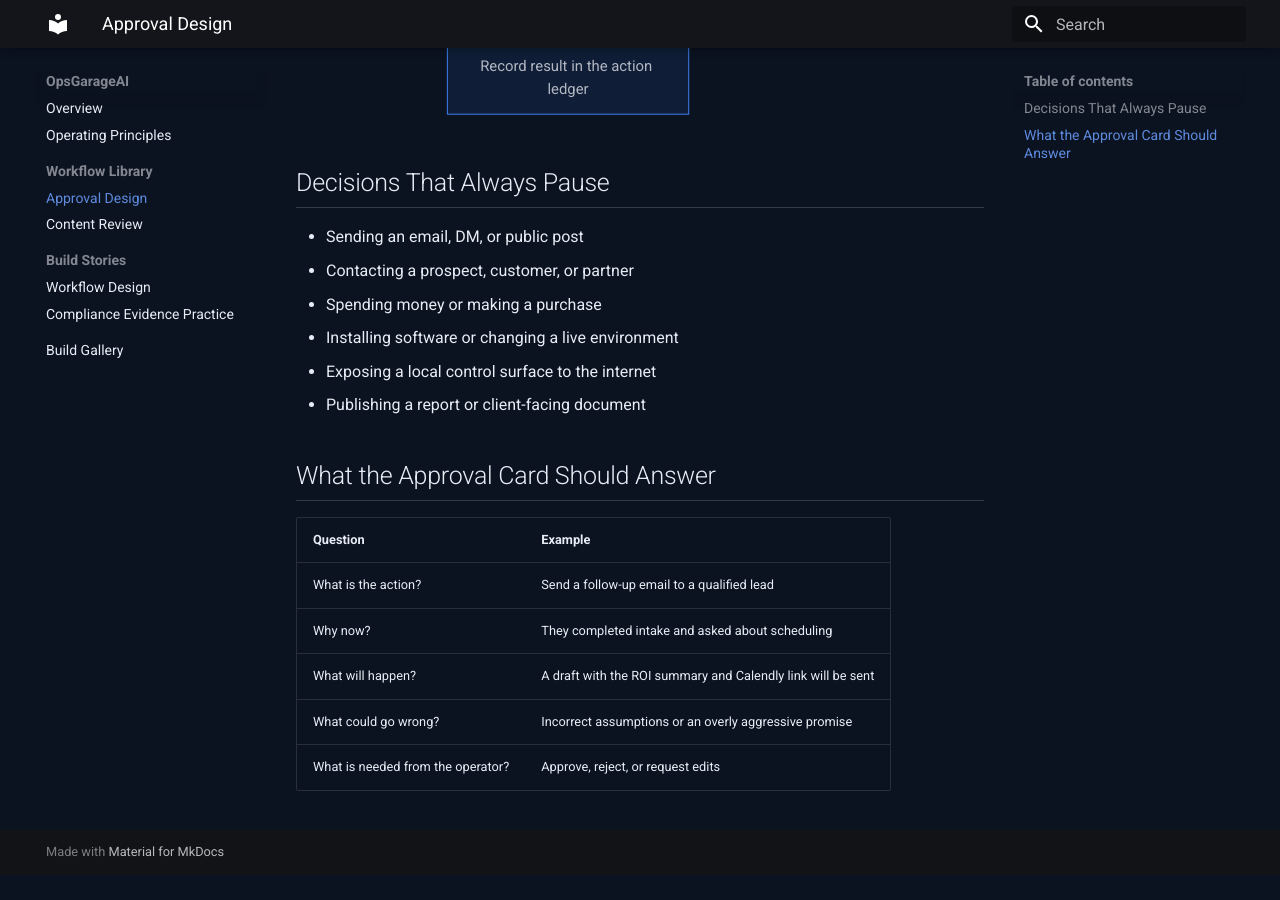
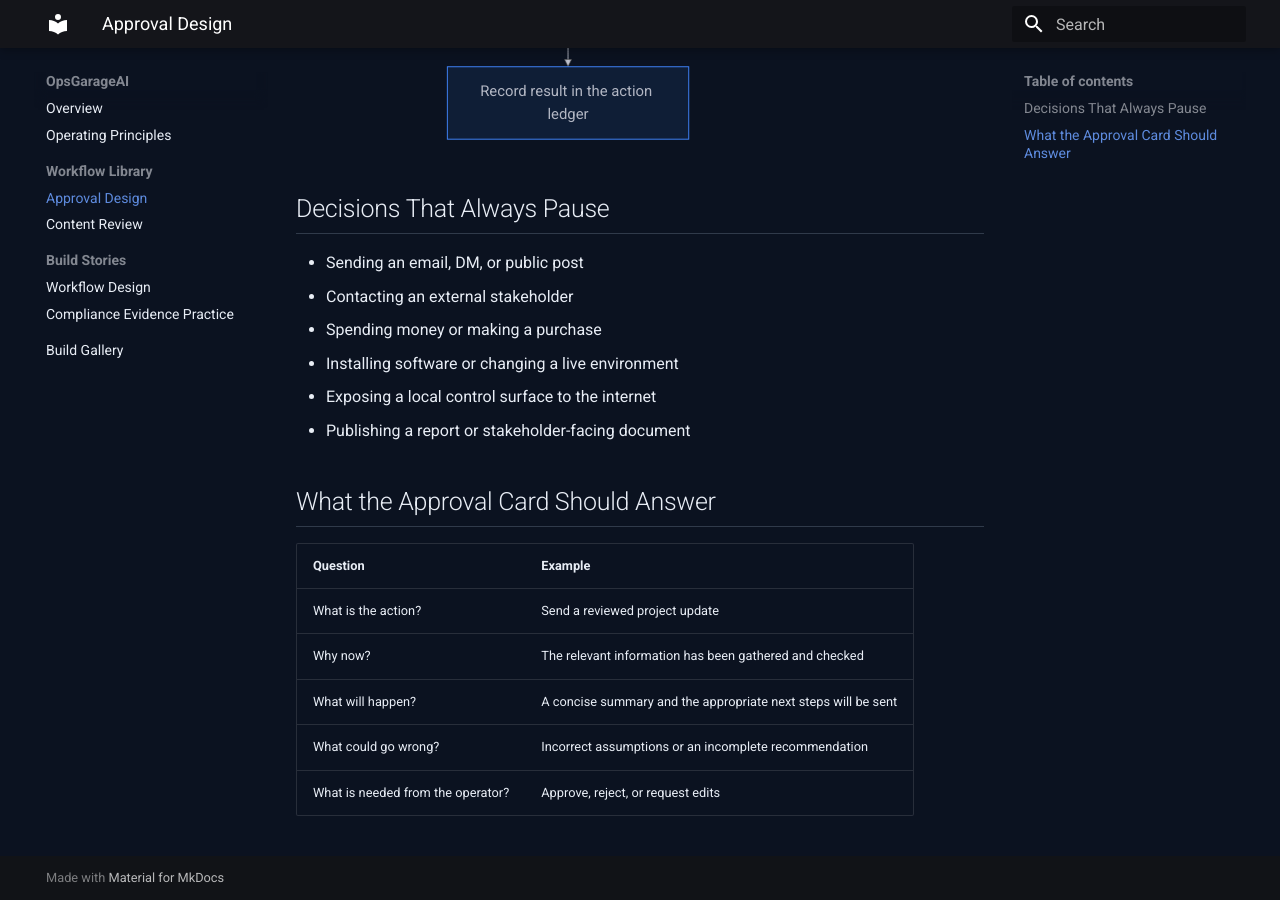
Before and after one commit to 239frank/ops-garage-wiki, an MkDocs documentation site: the page built from docs/opsgarage/workflows/approval-gate.md, in a window 1280 px wide and 900 px high, scrolled down 1326 px. Built offline with MkDocs 1.6.1 and Material for MkDocs 9.7.7, drawn with Linux system fonts in a browser that asks for light colours; before the commit the page ends 2201 px from its top, so only the background shows below that; some of the changed text lies outside the part shown.

Commit message:
Refine portfolio for professional review

````diff
--- a/docs/opsgarage/workflows/approval-gate.md
+++ b/docs/opsgarage/workflows/approval-gate.md
@@ -1,6 +1,6 @@
 # Workflow: Approval Gate
 
-Christian / Hermes acts as an operating partner, not an unattended autopilot. It can do the work that makes a decision easier; it stops before the decision becomes an outside-world action.
+An approval gate makes decisions easier without turning automation into an unattended autopilot. It can do preparatory work; it stops before the decision becomes an outside-world action.
 
 ``` mermaid
 flowchart TD
@@ -18,18 +18,18 @@
 ## Decisions That Always Pause
 
 - Sending an email, DM, or public post
-- Contacting a prospect, customer, or partner
+- Contacting an external stakeholder
 - Spending money or making a purchase
 - Installing software or changing a live environment
 - Exposing a local control surface to the internet
-- Publishing a report or client-facing document
+- Publishing a report or stakeholder-facing document
 
 ## What the Approval Card Should Answer
 
 | Question | Example |
 |---|---|
-| What is the action? | Send a follow-up email to a qualified lead |
-| Why now? | They completed intake and asked about scheduling |
-| What will happen? | A draft with the ROI summary and Calendly link will be sent |
-| What could go wrong? | Incorrect assumptions or an overly aggressive promise |
+| What is the action? | Send a reviewed project update |
+| Why now? | The relevant information has been gathered and checked |
+| What will happen? | A concise summary and the appropriate next steps will be sent |
+| What could go wrong? | Incorrect assumptions or an incomplete recommendation |
 | What is needed from the operator? | Approve, reject, or request edits |
````
